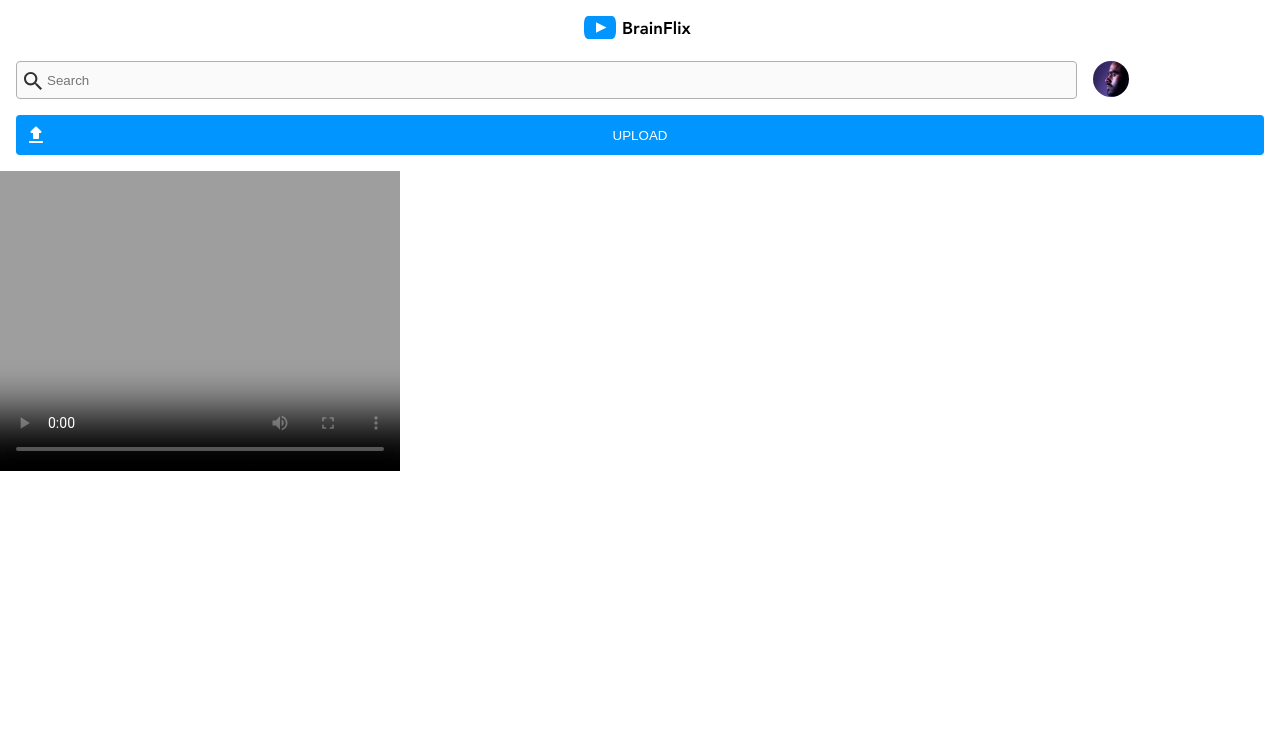
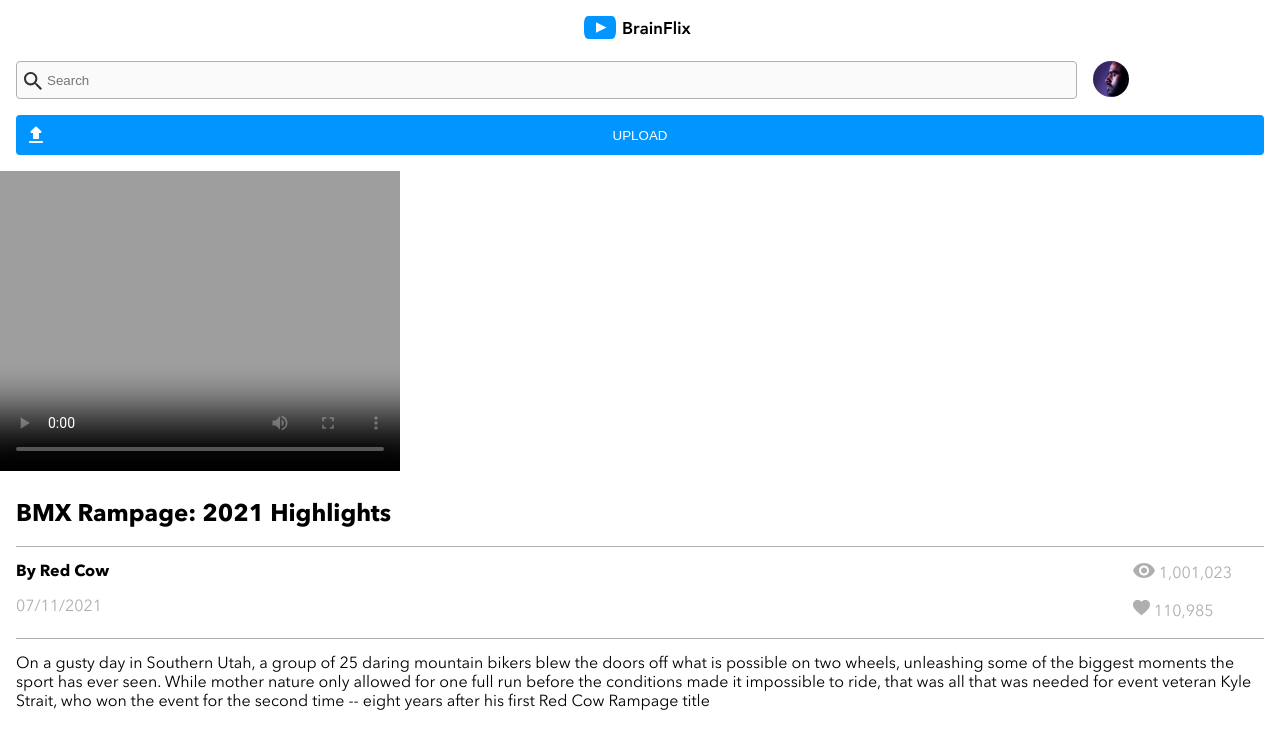
Before and after one commit to jimmykt/jimmy-tam-brainflix, a React (Create React App) app: page / in a window 1280 px wide. Shown: the top 748 px of the page. Built offline with nearby package versions, Linux system fonts and the light colour scheme.

Commit message:
Video description completed

```diff
--- a/src/components/Video/Video.js
+++ b/src/components/Video/Video.js
@@ -2,11 +2,13 @@ import React, { Component } from "react";
 import "./Video.scss";
 
 import VideosDetails from "../../data/video-details.json";
-import Videos from "../../data/videos.json";
+//import Videos from "../../data/videos.json";
+
+import VideoDescription from "../VideoDescription/VideoDescription"
 
 export default class Video extends Component {
   state = {
-    VideoPlaying: Videos[0],
+    VideoPlaying: VideosDetails[0],
   };
 
   testingfuntion = () => {
@@ -24,7 +26,10 @@ export default class Video extends Component {
     this.testingfuntion()
 
     return (
-    <video className="video" poster={this.state.VideoPlaying.image} controls></video>
+      <div>
+        <video className="video" poster={this.state.VideoPlaying.image} controls></video>
+        <VideoDescription video={this.state.VideoPlaying}/>
+      </div>
     );
   }
 }
--- /dev/null
+++ b/src/components/VideoDescription/VideoDescription.js
@@ -0,0 +1,38 @@
+import "./VideoDescription.scss";
+
+import ViewsSVG from "../../assets/images/Icons/views.svg";
+import likesSVG from "../../assets/images/Icons/likes.svg";
+
+
+
+const VideoDescription = (props) => {
+  let videoPlaying = props.video;
+
+  const convertDate = () => {
+    let date = new Date(videoPlaying.timestamp);
+    const convertedDate = new Intl.DateTimeFormat('en-US', { month: '2-digit', day: '2-digit', year: 'numeric' }).format(date);
+    return convertedDate;
+  }
+
+  return (
+  <div className="VideoDetails">
+    <h1 className="VideoDetails__title">{videoPlaying.title}</h1>
+    <div className="VideoDetails__info-container">
+      <div className="VideoDetails__left-container">
+        <p className="VideoDetails__channel">By {videoPlaying.channel}</p>
+        <p className="VideoDetails__date">{convertDate()}</p>
+      </div>
+      <div className="VideoDetails__right-container">
+        <p className="VideoDetails__views">
+          <img className="test" src={ViewsSVG} alt="views"></img>  {videoPlaying.views}
+        </p>
+        <p className="VideoDetails__likes">
+        <img className="test" src={likesSVG} alt="likes"></img> {videoPlaying.likes}</p>
+      </div>
+    </div>
+    <p className="VideoDetails__description">{videoPlaying.description}</p>
+  </div>
+  )
+}
+
+export default VideoDescription;
--- /dev/null
+++ b/src/components/VideoDescription/VideoDescription.scss
@@ -0,0 +1,50 @@
+@use '../../styles/partials/typography.scss';
+@use '../../styles/partials/variables' as *;
+@use '../../styles/partials/mixins' as *;
+
+
+
+
+.VideoDetails {
+  @include page-side-padding-mobile;
+  &__title {
+    font-family: "Avenir-bold";
+    border-bottom: 1px solid $color-primary-BrainFlix-Silver;
+    padding-top: 1.5rem;
+    padding-bottom: 1rem;
+    font-size: 1.5rem;
+    font-weight: 500;
+  }
+
+  &__info-container {
+    border-bottom: 1px solid $color-primary-BrainFlix-Silver;
+    display: flex;
+    justify-content: space-between;
+    padding-bottom: 1rem;
+    padding-top: 1rem;
+
+  }
+
+  &__channel {
+    font-family: "Avenir-bold";
+    padding-bottom: 1rem;
+  }
+
+  &__date {
+    color: $color-primary-BrainFlix-Silver;
+  }
+
+  &__right-container {
+    color: $color-primary-BrainFlix-Silver;
+    margin-right: 2rem;
+  }
+
+  &__views {
+    padding-bottom: 1rem;
+  }
+
+  &__description {
+    padding-top: 1rem;
+    padding-bottom: 1rem;
+  }
+}
```
Also changed, not shown: src/components/navigation/navigation.js (+6 -5 lines), src/styles/partials/_global.scss (line endings or trailing spaces).
